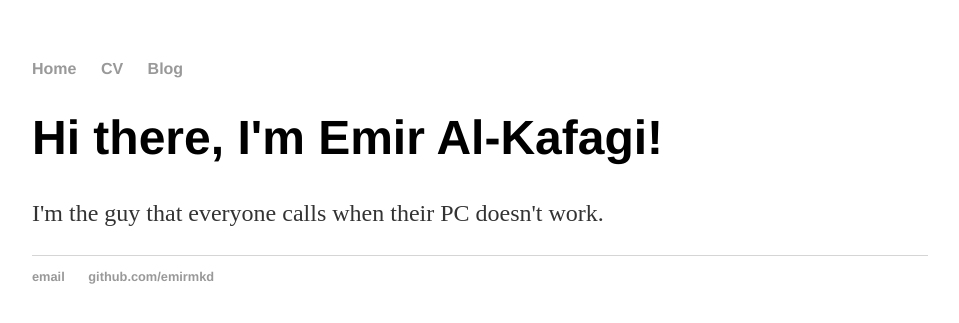
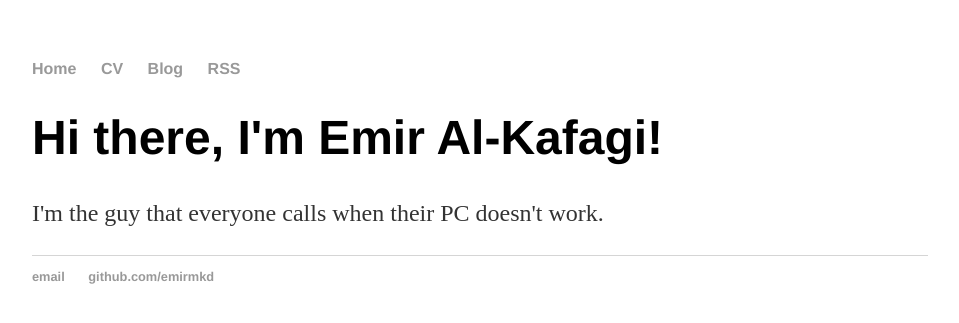
Before and after one commit to emirmkd/emirmkd.github.io, a Jekyll site: the page built from index.html, in a window 1280 px wide. Shown: the top 323 px of the page, without its empty margins (160-1119 px from the left). Built offline with Jekyll 4.4.1, drawn with Linux system fonts in a browser that asks for light colours.

Commit message:
Update default.html

```diff
--- a/_layouts/default.html
+++ b/_layouts/default.html
@@ -10,6 +10,7 @@
         		<li><a href="/">Home</a></li>
         		<li><a href="https://mk.linkedin.com/in/emiralkafagi">CV</a></li>
         		<li><a href="http://emirmkd.github.io/blog/">Blog</a></li>
+        		<li><a href="emirmkd.github.io/blog/atom.xml">RSS</a></li>
     		</ul>
 		</nav>
 		<div class="container">
```
